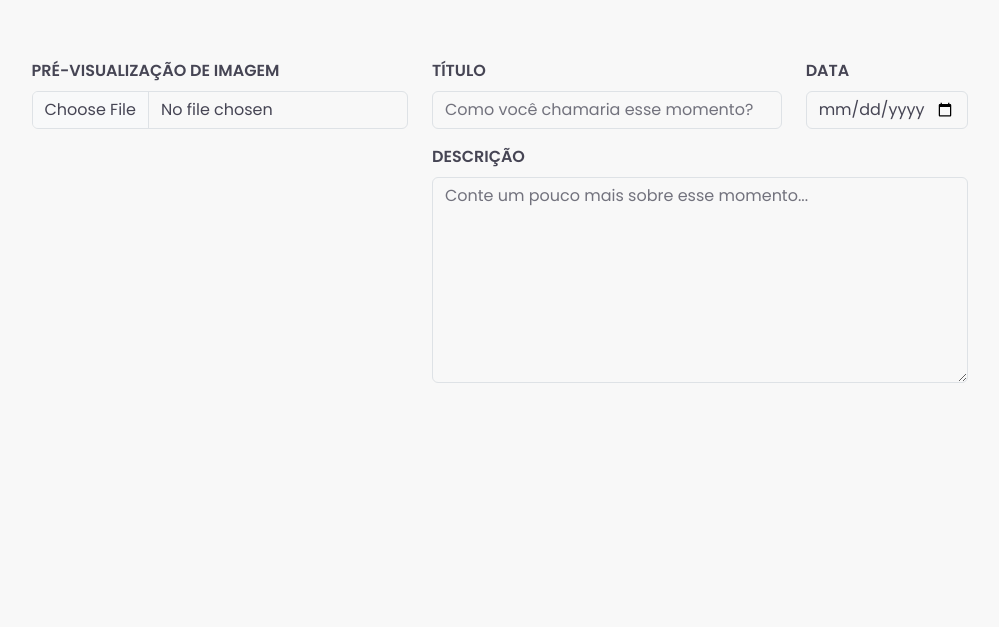
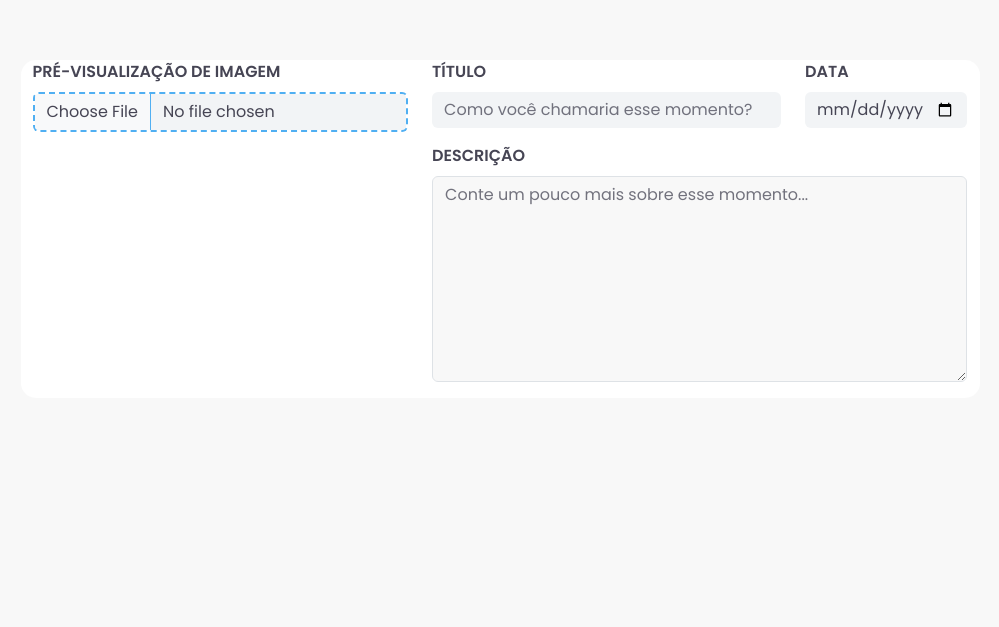
Before and after one commit to leonardocpadilha/life-track, a website: page novo-momento.html in a window 1280 px wide. Shown: the part 171-798 px from the top of the page, without its empty margins (140-1139 px from the left). Drawn offline with nearby package versions, Linux system fonts and the light colour scheme.

Commit message:
style: adiciona estilos de cores em componentes do formulário

```diff
--- a/assets/sass/_novo-momento.scss
+++ b/assets/sass/_novo-momento.scss
@@ -1,5 +1,23 @@
 .novo-momento-page {
     background-color: $lt-branco-suave;
+}
+.form-novo-momento {
+    background-color: $lt-branco;
+    border-radius: 15px;
+
+    input {
+        background-color: $lt-cinza-suave;
+        border: none;
+    }
+}
+
+#inputImage {
+    //min-height: 300px;
+    border: dashed 2px $lt-azul-primario;
+}
+
+#inputDescricao{
+    //min-height: 300px;
 }
 
 footer {
```
Also changed, not shown: assets/css/main.css, 1 other file.
